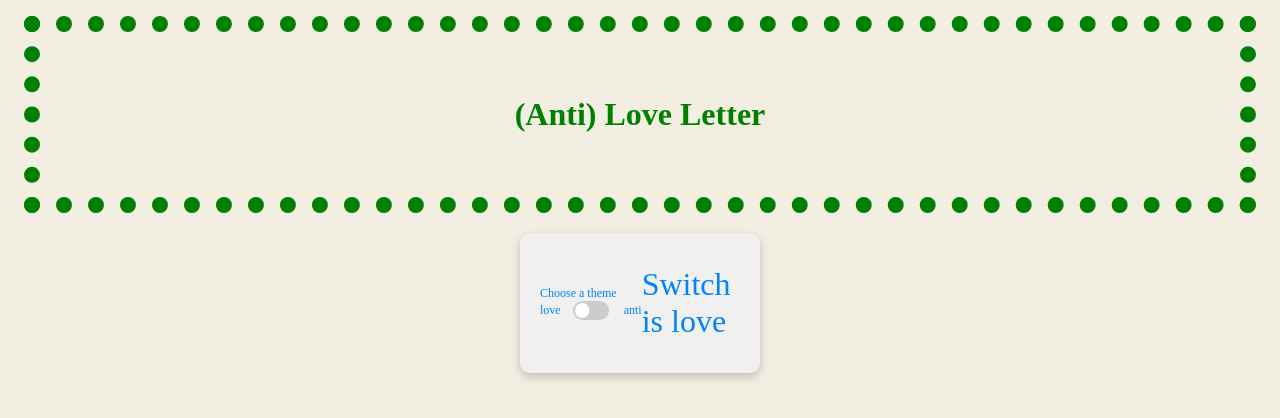
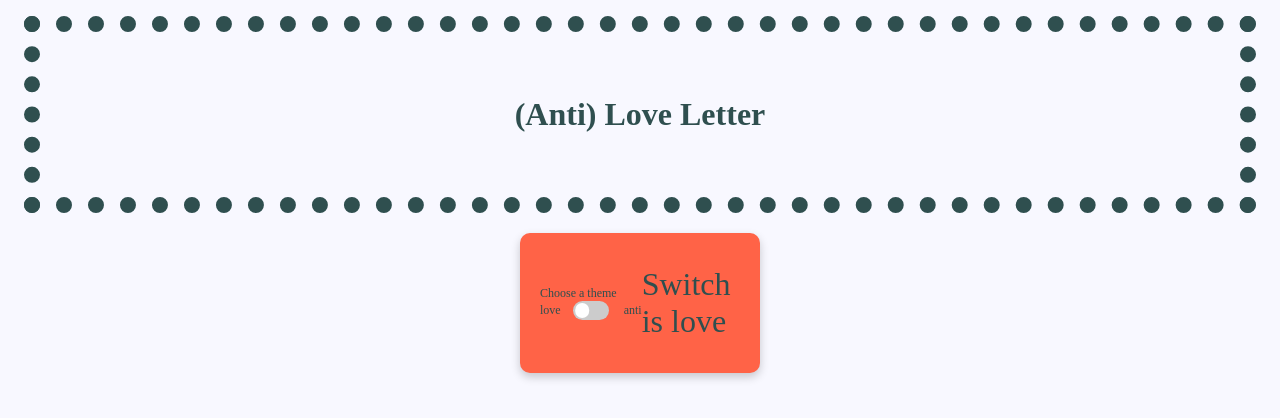
Before and after one commit to thisguyblink/ValetineProject, a SvelteKit app: page / in a window 1280 px wide. Shown: the top 418 px of the page. Built offline with nearby package versions, Linux system fonts and the light colour scheme.

Commit message:
Switch and Colors work Properly

```diff
--- a/src/routes/+page.svelte
+++ b/src/routes/+page.svelte
@@ -19,7 +19,6 @@
 </div>
 
 <style>
-
 :root {
   /* this has to be set to switch between light or dark */
   color-scheme: light dark;
@@ -36,21 +35,20 @@
 #title {
   justify-content: center;
   text-align: center;
-		color: green;
   margin: 0.5em;
   padding: 2em;
-		border: dotted green 0.5em;
+  border: dotted  0.5em;
 }
 
 :global(body) {
-		background-color: #f2eee2;
-		color: #0084f6;
-		transition: background-color 0.3s;
+  background-color: var(--light-bg);
+  color: var(--light-color); /* Default light color */
+  /* transition: color 0.3s, background-color 0.3s; */
 }
 
 :global(.dark-mode) {
-		background-color: #1d3040;
-		color: #bfc2c7;
+  background-color: var(--dark-bg);
+  color: var(--dark-color);
 }
 
 .switch {
@@ -62,9 +60,13 @@
   margin: 20px auto; /* Centers horizontally */
   padding: 20px;
   border-radius: 10px;
-    background-color: #f0f0f0; /* love gray background */
+  background-color: var(--light-code); /* Default background */
   box-shadow: 0px 4px 10px rgba(0, 0, 0, 0.2); /* Soft shadow */
   font-size: 2em;
 }
 
+:global(.dark-mode) .switch {
+  background-color: var(--dark-code);
+}
+
 </style>
```
Lines whose indentation alone changed are shown as unchanged.
